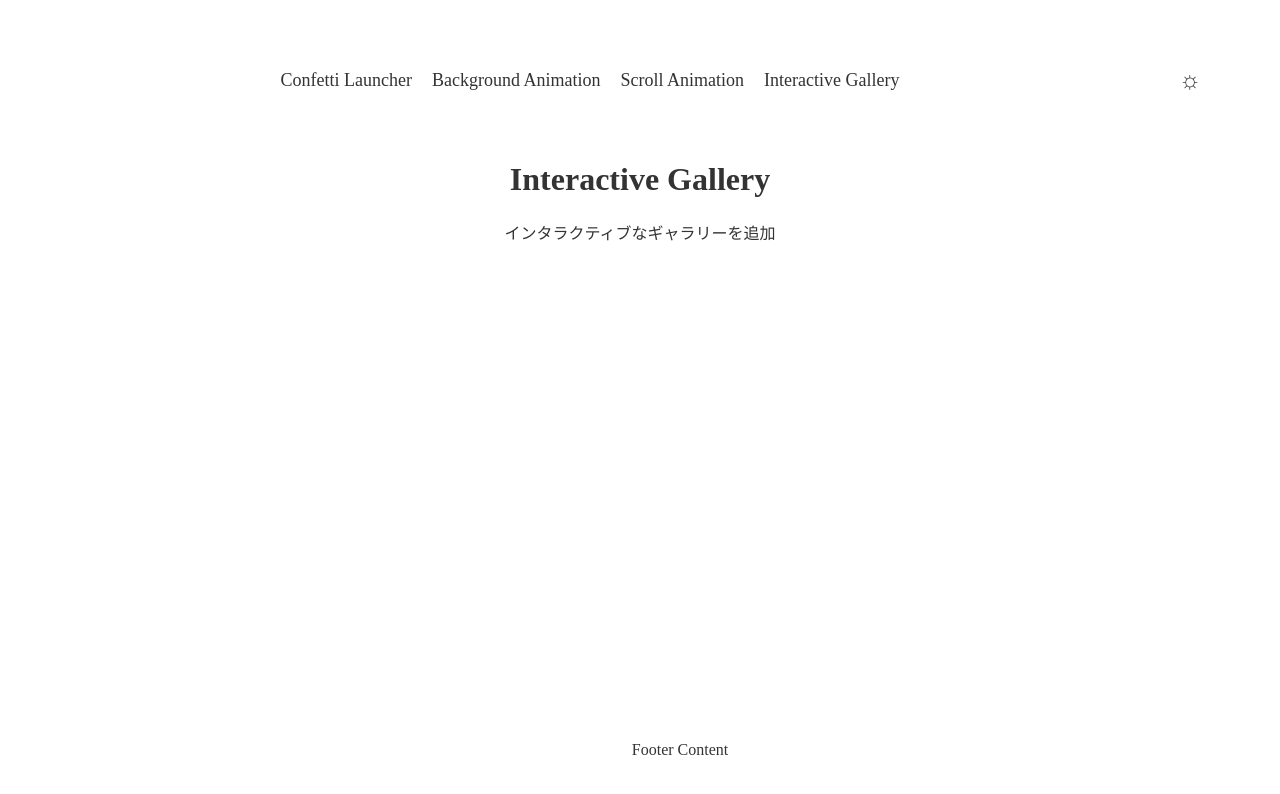
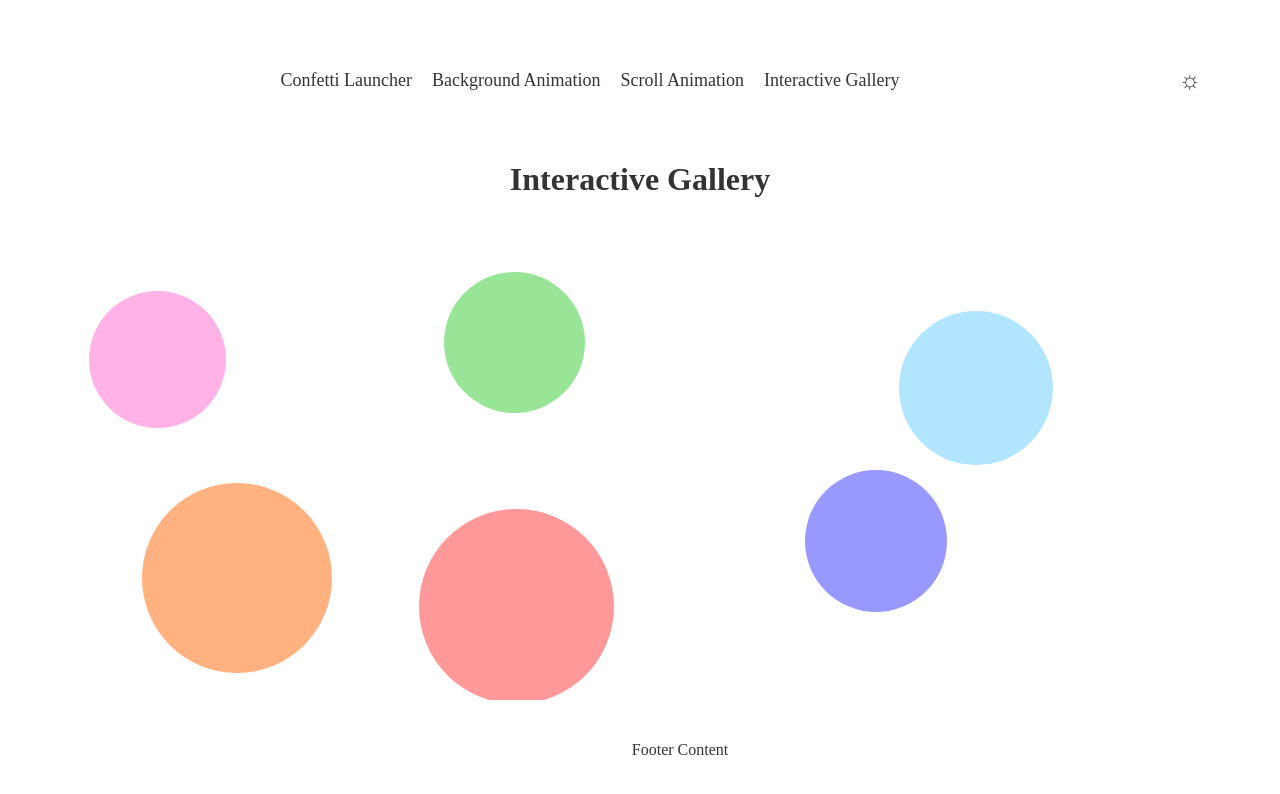
Before and after one commit to kkoisland/confetti-app, a React (Vite) app: page /gallery in a window 1280 px wide. Shown: the top 794 px of the page. Built offline with nearby package versions, Linux system fonts and the light colour scheme.

Commit message:
Create ConfettiGallery component with random circle placement

```diff
--- a/src/App.tsx
+++ b/src/App.tsx
@@ -3,7 +3,7 @@ import { BrowserRouter, Routes, Route } from 'react-router-dom';
 import ConfettiLauncherPage from './pages/ConfettiLauncherPage';
 import BackgroundAnimationPage from './pages/BackgroundAnimationPage';
 import ScrollAnimationPage from './pages/ScrollAnimationPage';
-import InteractiveGalleryPage from './pages/InteractiveGalleryPage';
+import ConfettiGalleryPage from './pages/ConfettiGalleryPage';
 import Header from './components/Header/Header';
 import Footer from './components/Footer/Footer';
 import './App.css';
@@ -31,7 +31,7 @@ function App() {
           <Route path="/confetti" element={<ConfettiLauncherPage />} />
           <Route path="/background" element={<BackgroundAnimationPage />} />
           <Route path="/scroll" element={<ScrollAnimationPage />} />
-          <Route path="/gallery" element={<InteractiveGalleryPage />} />
+          <Route path="/gallery" element={<ConfettiGalleryPage />} />
           <Route path="/" element={<ConfettiLauncherPage />} /> {/* デフォルトページ */}
         </Routes>
         <Footer theme={theme} />
--- /dev/null
+++ b/src/components/ConfettiGallery/ConfettiGallery.module.css
@@ -0,0 +1,16 @@
+.container {
+  position: relative;
+  height: 70vh; /* 高さを70vhに設定して、画面に配置 */
+  overflow: hidden; /* 丸が画面外に出ないようにする */
+}
+
+.circle {
+  position: absolute;
+  border-radius: 50%;
+  cursor: pointer;
+  transition: transform 0.3s ease; /* クリック時に少し大きくなるアニメーション */
+}
+
+.circle:hover {
+  transform: scale(1.1); /* ホバー時に少し大きくする */
+}
--- /dev/null
+++ b/src/components/ConfettiGallery/ConfettiGallery.tsx
@@ -0,0 +1,57 @@
+import React from 'react';
+import styles from './ConfettiGallery.module.css';
+
+const getRandomSize = () => Math.floor(Math.random() * (200 - 100 + 1)) + 100; // ランダムな大きさ
+
+const ConfettiGallery = () => {
+  const colors = [
+    'rgba(255, 102, 204, 0.5)', // ピンク
+    'rgba(51, 204, 51, 0.5)', // 緑
+    'rgba(102, 204, 255, 0.5)', // 水色
+    'rgba(255, 102, 0, 0.5)', // オレンジ
+    'rgba(255, 51, 51, 0.5)', // 赤
+    'rgba(51, 51, 255, 0.5)', // 青
+  ];
+  // const radius = [120, 150, 150, 130, 140, 110]; // 丸の大きさをランダムに設定
+  const radius = colors.map(() => getRandomSize());
+
+  const columns = 3; // 列数
+
+  // グリッド状に配置するための計算
+  const getPosition = (index: number) => {
+    const row = Math.floor(index / columns); // 行を計算
+    const column = index % columns; // 列を計算
+
+    // 少しランダムにずらす
+    const randomOffsetX = Math.random() * 20 - 10; // -10%〜10%の間でランダムにずらす
+    const randomOffsetY = Math.random() * 20 - 10; // -10%〜10%の間でランダムにずらす
+
+    return {
+      top: `${row * 40 + 10 + randomOffsetY}%`, // 40%の間隔で配置し、少しランダムにずらす
+      left: `${column * 30 + 10 + randomOffsetX}%`, // 30%の間隔で配置し、少しランダムにずらす
+    };
+  };
+
+  return (
+    <div className={styles.container}>
+      {colors.map((color, index) => {
+        const position = getPosition(index);
+        return (
+          <div
+            key={index}
+            className={styles.circle}
+            style={{
+              backgroundColor: color,
+              width: `${radius[index]}px`,
+              height: `${radius[index]}px`,
+              top: position.top, // ランダムにずらした位置
+              left: position.left, // ランダムにずらした位置
+            }}
+          />
+        );
+      })}
+    </div>
+  );
+};
+
+export default ConfettiGallery;
--- /dev/null
+++ b/src/pages/ConfettiGalleryPage.tsx
@@ -0,0 +1,11 @@
+import ConfettiGallary from '../components/ConfettiGallery/ConfettiGallery';
+const ConfettiGalleryPage = () => {
+  return (
+    <div>
+      <h1>Interactive Gallery</h1>
+      <ConfettiGallary />
+    </div>
+  );
+};
+
+export default ConfettiGalleryPage;
--- a/src/pages/InteractiveGalleryPage.tsx
+++ /dev/null
@@ -1,10 +0,0 @@
-const InteractiveGalleryPage = () => {
-  return (
-    <div>
-      <h1>Interactive Gallery</h1>
-      <p>インタラクティブなギャラリーを追加</p>
-    </div>
-  );
-};
-
-export default InteractiveGalleryPage;
--- a/src/pages/ScrollAnimationPage.tsx
+++ b/src/pages/ScrollAnimationPage.tsx
@@ -1,4 +1,3 @@
-import React from 'react';
 import ScrollAnimation from '../components/ScrollAnimation/ScrollAnimation';
 
 const ScrollAnimationPage = () => {
```
